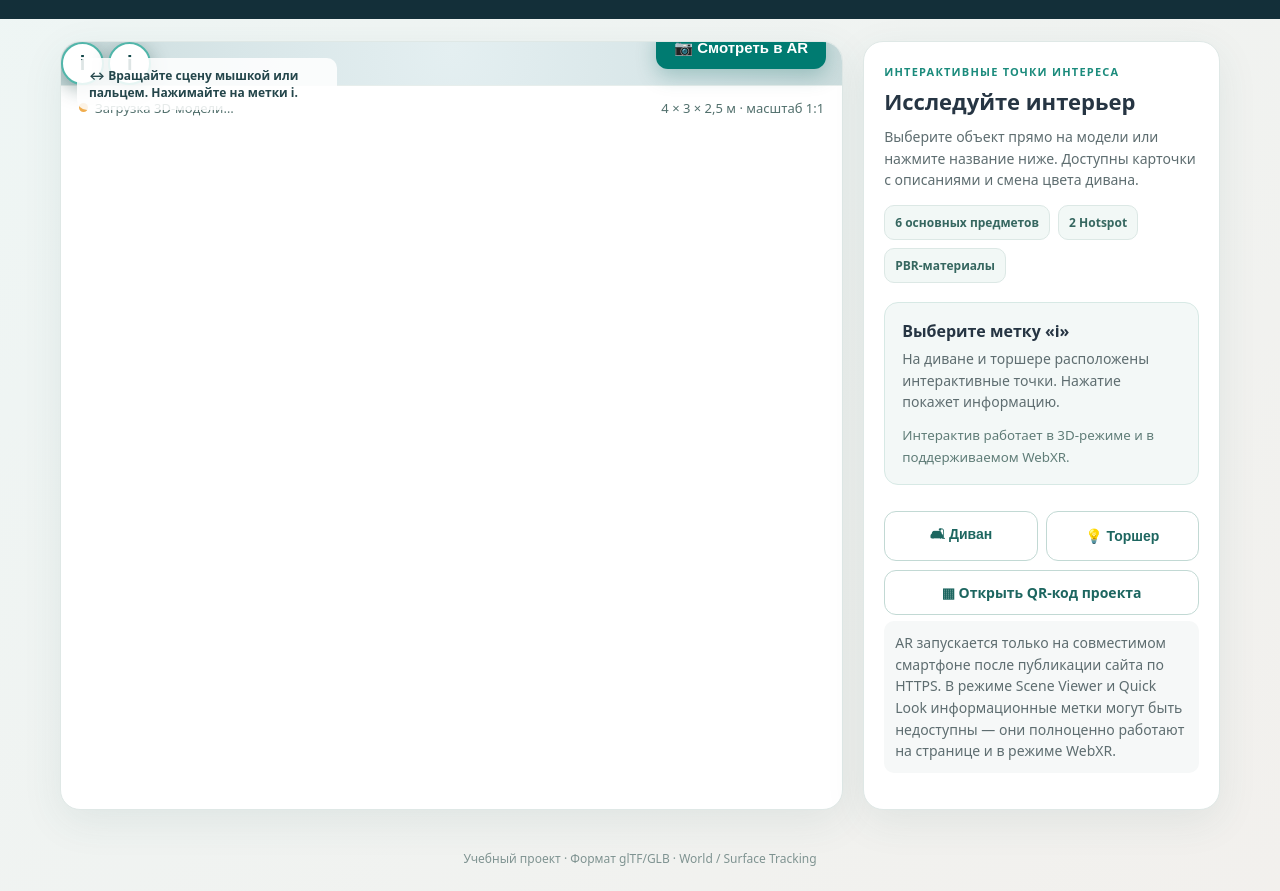
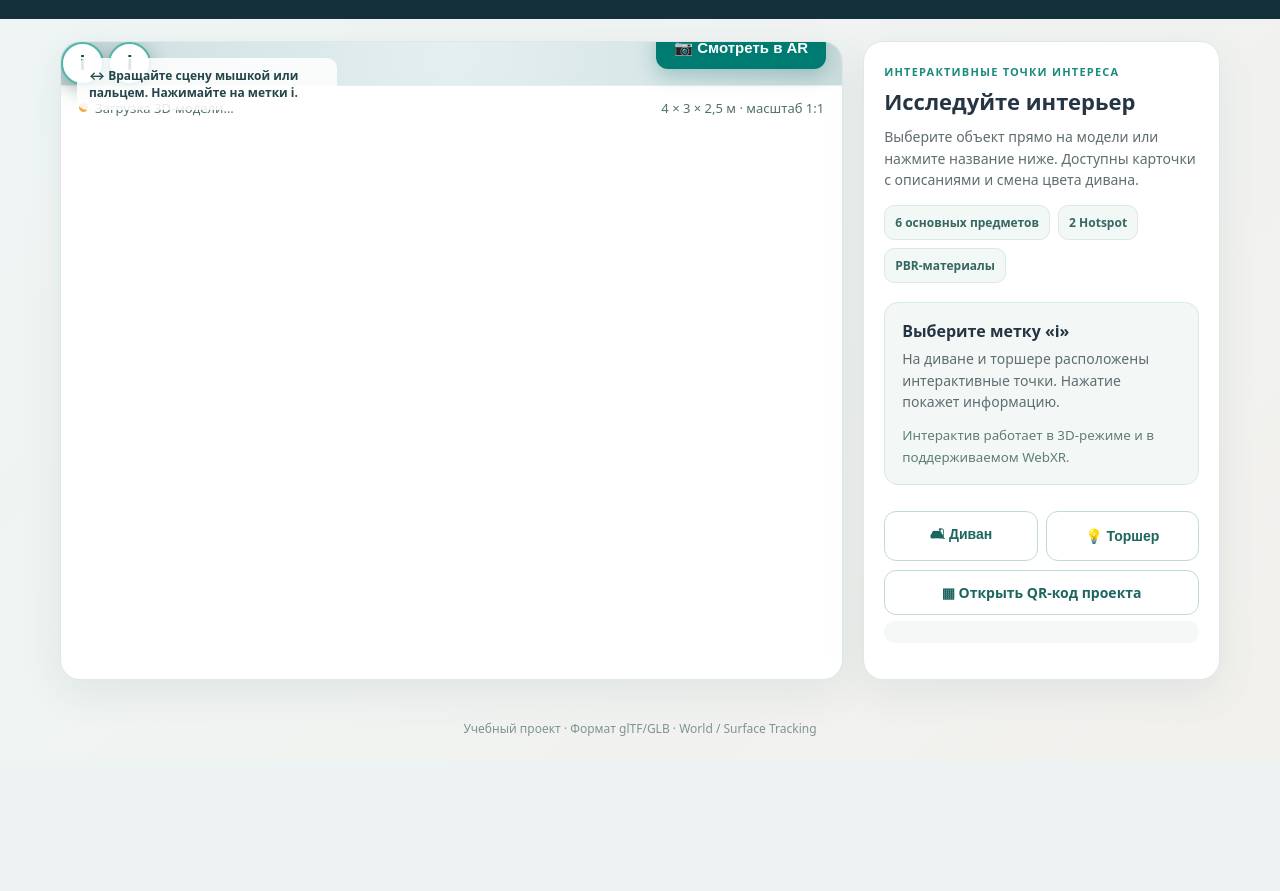
Before and after one commit to Danial-lb/ar-lab-11, a plain HTML site: page index.html in a window 1280 px wide. Shown: the part 163-1054 px from the top of the page. After the commit the page ends 924 px from the top, so only its background shows below. Drawn offline with nearby package versions, Linux system fonts and the light colour scheme.

Commit message:
Add files via upload

```diff
--- a/index.html
+++ b/index.html
@@ -52,7 +52,7 @@
     </div>
     <div style="display:flex;gap:8px;flex-wrap:wrap"><button class="btn-link" style="flex:1;background:#fff;cursor:pointer" onclick="showInfo('sofa')">🛋 Диван</button><button class="btn-link" style="flex:1;background:#fff;cursor:pointer" onclick="showInfo('lamp')">💡 Торшер</button></div>
     <a class="btn-link" href="./qr.html">▦ Открыть QR-код проекта</a>
-    <p class="warn">AR запускается только на совместимом смартфоне после публикации сайта по HTTPS. В режиме Scene Viewer и Quick Look информационные метки могут быть недоступны — они полноценно работают на странице и в режиме WebXR.</p>
+    <p class="warn"></p>
   </aside>
 </main>
 <footer>Учебный проект · Формат glTF/GLB · World / Surface Tracking</footer>
```
